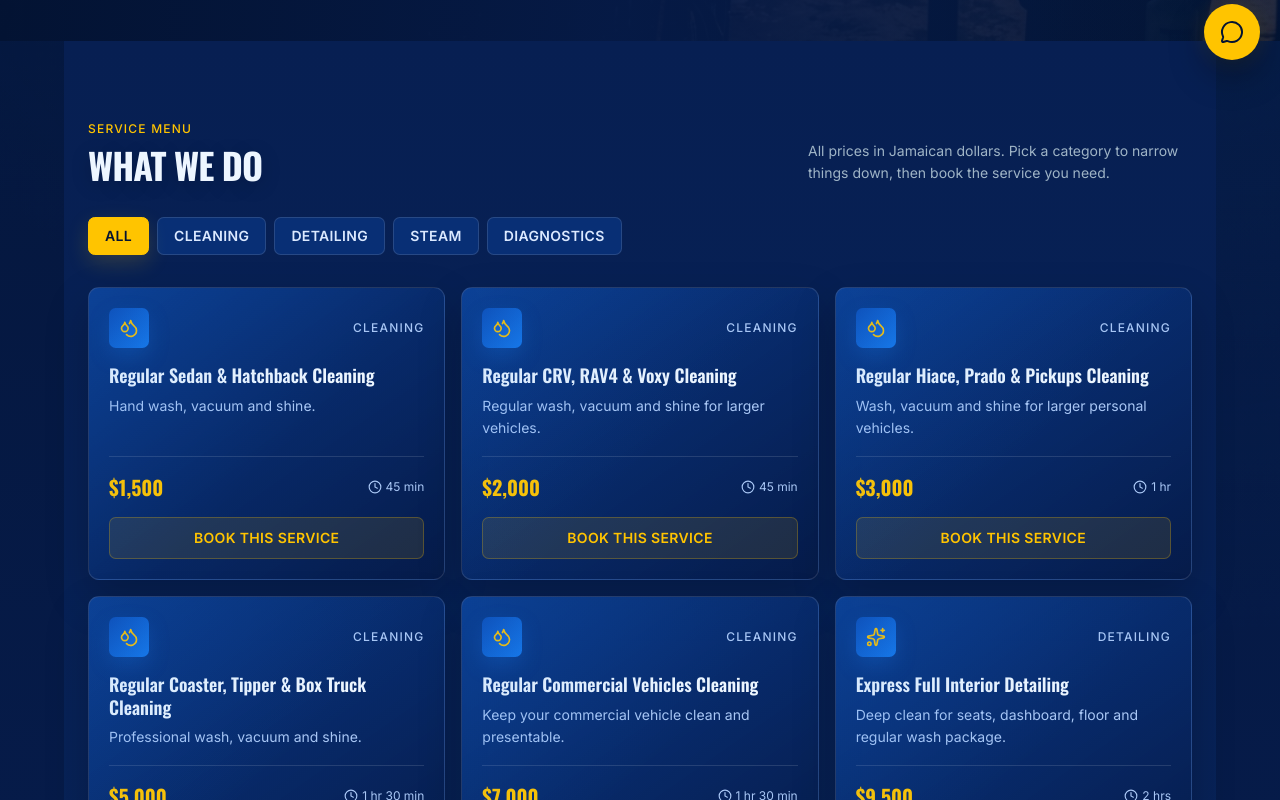
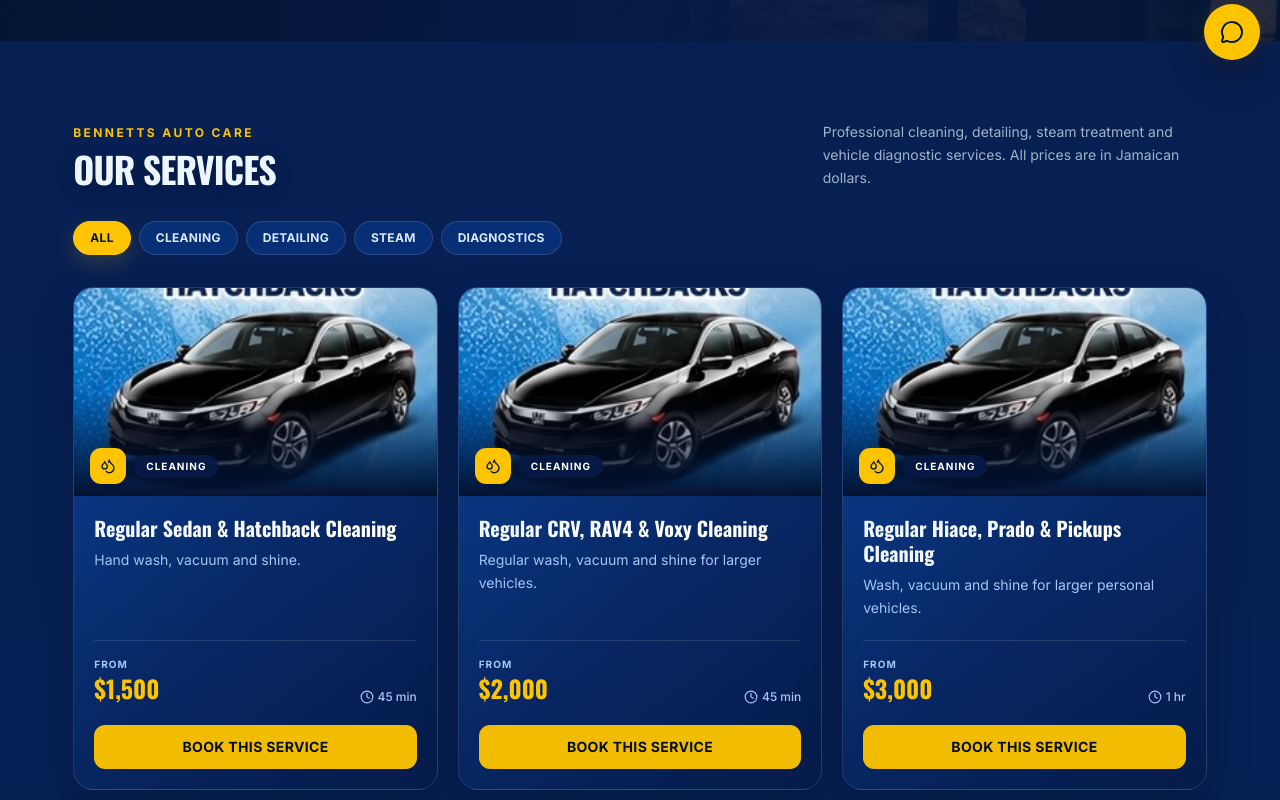
Before and after one commit to bennettsautocare/bennett-s-auto-care, a Next.js app: page / in a window 1280 px wide. Shown: the part 720-1520 px from the top of the page. Built offline with nearby package versions, Linux system fonts and the light colour scheme.

Commit message:
Update services-section.tsx

```diff
--- a/components/services-section.tsx
+++ b/components/services-section.tsx
@@ -1,100 +1,266 @@
 "use client"
 
 import { useState } from "react"
-import { Droplets, Sparkles, Wind, Wrench, Clock } from "lucide-react"
-import { services, CATEGORIES, SETMORE_URL, type ServiceCategory } from "@/lib/services"
+import Image from "next/image"
+import {
+  Droplets,
+  Sparkles,
+  Wind,
+  Wrench,
+  Clock,
+} from "lucide-react"
 
-const CATEGORY_ICON: Record<ServiceCategory, typeof Droplets> = {
+import {
+  services,
+  CATEGORIES,
+  SETMORE_URL,
+  type ServiceCategory,
+} from "@/lib/services"
+
+const CATEGORY_ICON: Record<
+  ServiceCategory,
+  typeof Droplets
+> = {
   Cleaning: Droplets,
   Detailing: Sparkles,
   Steam: Wind,
   Diagnostics: Wrench,
 }
 
+const SERVICE_IMAGES: Record<string, string> = {
+  "Outside/Inside Only Sedan": "/SEDAN.jpg",
+  "Regular – Sedan": "/SEDAN.jpg",
+
+  "Regular CRV": "/CRV-RAV4-VOXY.jpg",
+
+  "Regular Bus": "/COASTER.jpg",
+
+  "Regular Land Cruiser": "/CRV-RAV4-VOXY.jpg",
+
+  "Regular Pick-up": "/hiace-Prada-pickups-regular.jpg",
+
+  "Outside Only Pick-up": "/hiace-Prada-pickups-regular.jpg",
+
+  "Outside/Inside Only CRV": "/CRV-RAV4-VOXY.jpg",
+
+  "Outside/Inside Only Bus": "/COASTER.jpg",
+
+  "Outside/Inside Only truck": "/COMMERCIAL TRUCK.jpg",
+
+  "Engine Wash": "/engine steam cleaning.JPG",
+
+  "Detaling Seat": "/Car seat before after.JPG",
+  "Detailing Seat": "/Car seat before after.JPG",
+
+  "Detailing Roof": "/sealing detailing.JPG",
+
+  "Detailing Floor": "/Floor detailing.JPG",
+
+  "Detailing Wheel": "/buffing detailing.JPG",
+
+  "Detailing Head lights": "/buffing detailing.JPG",
+}
+
+function getServiceImage(name: string, category: ServiceCategory) {
+  if (SERVICE_IMAGES[name]) {
+    return SERVICE_IMAGES[name]
+  }
+
+  if (category === "Diagnostics") {
+    return "/Diagnostic.JPG"
+  }
+
+  if (category === "Steam") {
+    return "/vent steam cleaning.JPg"
+  }
+
+  if (category === "Detailing") {
+    return "/buffing detailing.JPG"
+  }
+
+  return "/SEDAN.jpg"
+}
+
 type Filter = "All" | ServiceCategory
 
-const FILTERS: Filter[] = ["All", ...CATEGORIES]
+const FILTERS: Filter[] = [
+  "All",
+  ...CATEGORIES,
+]
 
 export function ServicesSection() {
   const [filter, setFilter] = useState<Filter>("All")
 
-  const visible = services.filter((s) => filter === "All" || s.category === filter)
+  const visible = services.filter(
+    (service) =>
+      filter === "All" ||
+      service.category === filter,
+  )
 
   return (
-    <section id="services" className="mx-auto max-w-6xl scroll-mt-20 px-4 py-20 sm:px-6">
+    <section
+      id="services"
+      className="scroll-mt-20 px-4 py-20 sm:px-6"
+    >
+      <div className="mx-auto max-w-6xl">
+        {/* Section heading */}
+
         <div className="flex flex-col gap-4 sm:flex-row sm:items-end sm:justify-between">
           <div>
-          <p className="mb-2 text-xs font-medium uppercase tracking-widest text-primary">Service Menu</p>
+            <p className="mb-2 text-xs font-bold uppercase tracking-[0.2em] text-primary">
+              Bennetts Auto Care
+            </p>
+
             <h2 className="text-balance font-display text-3xl font-bold uppercase tracking-tight sm:text-4xl">
-            What we do
+              Our Services
             </h2>
           </div>
+
           <p className="max-w-sm text-sm leading-relaxed text-muted-foreground">
-          All prices in Jamaican dollars. Pick a category to narrow things down, then book the service you need.
+            Professional cleaning, detailing, steam treatment
+            and vehicle diagnostic services. All prices are in
+            Jamaican dollars.
           </p>
         </div>
 
-      <div className="mt-8 flex flex-wrap gap-2" role="tablist" aria-label="Filter services by category">
-        {FILTERS.map((f) => {
-          const active = filter === f
+        {/* Filters */}
+
+        <div
+          className="mt-8 flex flex-wrap gap-2"
+          role="tablist"
+          aria-label="Filter services by category"
+        >
+          {FILTERS.map((filterName) => {
+            const active = filter === filterName
+
             return (
               <button
-              key={f}
+                key={filterName}
                 role="tab"
                 aria-selected={active}
-              onClick={() => setFilter(f)}
-              className={`rounded-sm border px-4 py-2 text-sm font-semibold uppercase tracking-wide transition-colors ${
+                onClick={() => setFilter(filterName)}
+                className={`rounded-full border px-4 py-2 text-xs font-bold uppercase tracking-wide transition-all ${
                   active
-                  ? "border-primary bg-primary text-primary-foreground"
-                  : "border-border bg-card text-muted-foreground hover:text-foreground"
+                    ? "border-primary bg-primary text-primary-foreground shadow-lg"
+                    : "border-border bg-secondary text-muted-foreground hover:border-primary/60 hover:text-white"
                 }`}
               >
-              {f}
+                {filterName}
               </button>
             )
           })}
         </div>
 
-      <div className="mt-8 grid grid-cols-1 gap-4 sm:grid-cols-2 lg:grid-cols-3">
-        {visible.map((s) => {
-          const Icon = CATEGORY_ICON[s.category]
+        {/* Service cards */}
+
+        <div className="mt-8 grid grid-cols-1 gap-5 sm:grid-cols-2 lg:grid-cols-3">
+          {visible.map((service) => {
+            const Icon = CATEGORY_ICON[service.category]
+
+            const image = getServiceImage(
+              service.name,
+              service.category,
+            )
+
             return (
               <article
-              key={s.name}
-              className="group flex flex-col rounded-lg border border-border bg-card p-5 transition-colors hover:border-primary/60"
+                key={service.name}
+                className="group flex overflow-hidden rounded-2xl border border-border bg-card transition-all duration-300 hover:-translate-y-2 hover:border-primary/60 hover:shadow-2xl"
               >
-              <div className="flex items-center justify-between">
-                <span className="flex h-10 w-10 items-center justify-center rounded-sm bg-secondary text-primary">
-                  <Icon className="h-5 w-5" aria-hidden="true" />
+                <div className="flex w-full flex-col">
+                  {/* Image */}
+
+                  <div className="relative h-52 w-full overflow-hidden">
+                    <Image
+                      src={image}
+                      alt={`${service.name} at Bennetts Auto Care`}
+                      fill
+                      sizes="(max-width: 640px) 100vw, (max-width: 1024px) 50vw, 33vw"
+                      className="object-cover transition-transform duration-500 group-hover:scale-105"
+                    />
+
+                    {/* Image overlay */}
+
+                    <div className="absolute inset-0 bg-gradient-to-t from-[#031333] via-transparent to-transparent" />
+
+                    {/* Category */}
+
+                    <div className="absolute bottom-3 left-4 flex items-center gap-2">
+                      <span className="flex h-9 w-9 items-center justify-center rounded-lg bg-[#ffc400] text-[#061b49] shadow-lg">
+                        <Icon
+                          className="h-4 w-4"
+                          aria-hidden="true"
+                        />
                       </span>
-                <span className="text-xs font-medium uppercase tracking-widest text-muted-foreground">
-                  {s.category}
+
+                      <span className="rounded-full bg-[#061b49]/85 px-3 py-1 text-[10px] font-bold uppercase tracking-widest text-white backdrop-blur-sm">
+                        {service.category}
+                      </span>
+                    </div>
+                  </div>
+
+                  {/* Content */}
+
+                  <div className="flex flex-1 flex-col p-5">
+                    <h3 className="font-display text-xl font-bold leading-tight text-white">
+                      {service.name}
+                    </h3>
+
+                    <p className="mt-2 flex-1 text-sm leading-relaxed text-muted-foreground">
+                      {service.description}
+                    </p>
+
+                    {/* Price */}
+
+                    <div className="mt-5 flex items-end justify-between border-t border-border pt-4">
+                      <div>
+                        <span className="block text-[10px] font-bold uppercase tracking-widest text-muted-foreground">
+                          From
+                        </span>
+
+                        <span className="font-display text-2xl font-bold text-primary">
+                          {service.price}
                         </span>
                       </div>
 
-              <h3 className="mt-4 font-display text-lg font-semibold leading-tight">{s.name}</h3>
-              <p className="mt-2 flex-1 text-sm leading-relaxed text-muted-foreground">{s.description}</p>
-
-              <div className="mt-4 flex items-center justify-between border-t border-border pt-4">
-                <span className="font-display text-xl font-bold text-primary">{s.price}</span>
-                <span className="flex items-center gap-1 text-xs text-muted-foreground">
-                  <Clock className="h-3.5 w-3.5" aria-hidden="true" />
-                  {s.duration}
+                      <span className="flex items-center gap-1 text-xs font-medium text-muted-foreground">
+                        <Clock
+                          className="h-3.5 w-3.5"
+                          aria-hidden="true"
+                        />
+                        {service.duration}
                       </span>
                     </div>
+
+                    {/* Booking */}
 
                     <a
                       href={SETMORE_URL}
                       target="_blank"
                       rel="noopener noreferrer"
-                className="mt-4 inline-flex items-center justify-center rounded-sm bg-primary/10 px-4 py-2.5 text-sm font-semibold uppercase tracking-wide text-primary transition-colors hover:bg-primary hover:text-primary-foreground"
+                      className="mt-5 inline-flex min-h-11 items-center justify-center rounded-lg bg-primary px-4 py-3 text-sm font-bold uppercase tracking-wide text-primary-foreground transition-all hover:-translate-y-0.5 hover:bg-[#ffd12a] hover:shadow-lg"
                     >
                       Book This Service
                     </a>
+                  </div>
+                </div>
               </article>
             )
           })}
         </div>
+
+        {/* Bottom note */}
+
+        <div className="mt-10 rounded-2xl border border-primary/20 bg-secondary/40 p-5 text-center">
+          <p className="text-sm text-muted-foreground">
+            Not sure which service your vehicle needs?
+            <span className="font-semibold text-white">
+              {" "}
+              Ask our BAC Service Advisor.
+            </span>
+          </p>
+        </div>
+      </div>
     </section>
   )
 }
```
Lines whose indentation alone changed are shown as unchanged.
